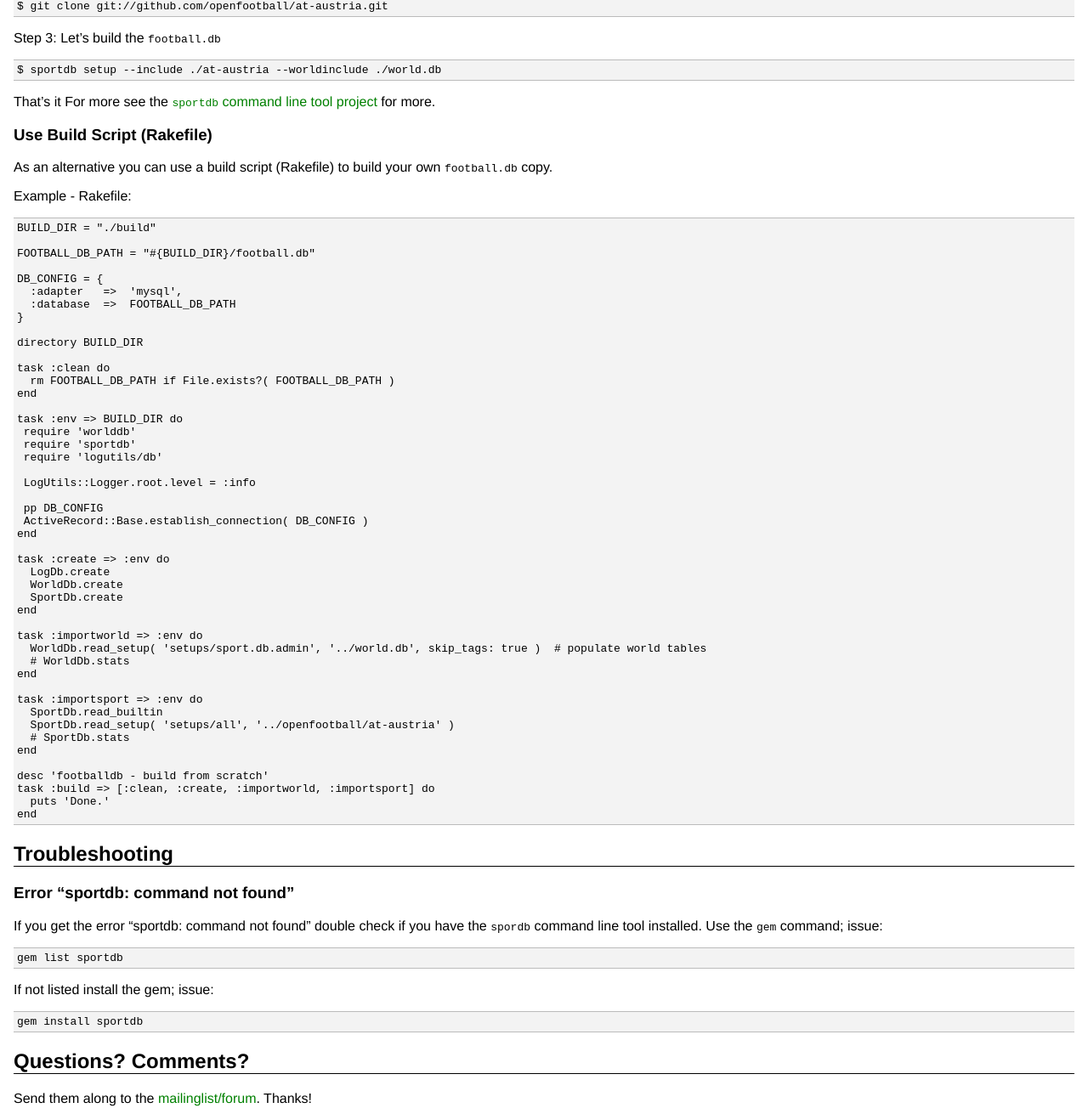
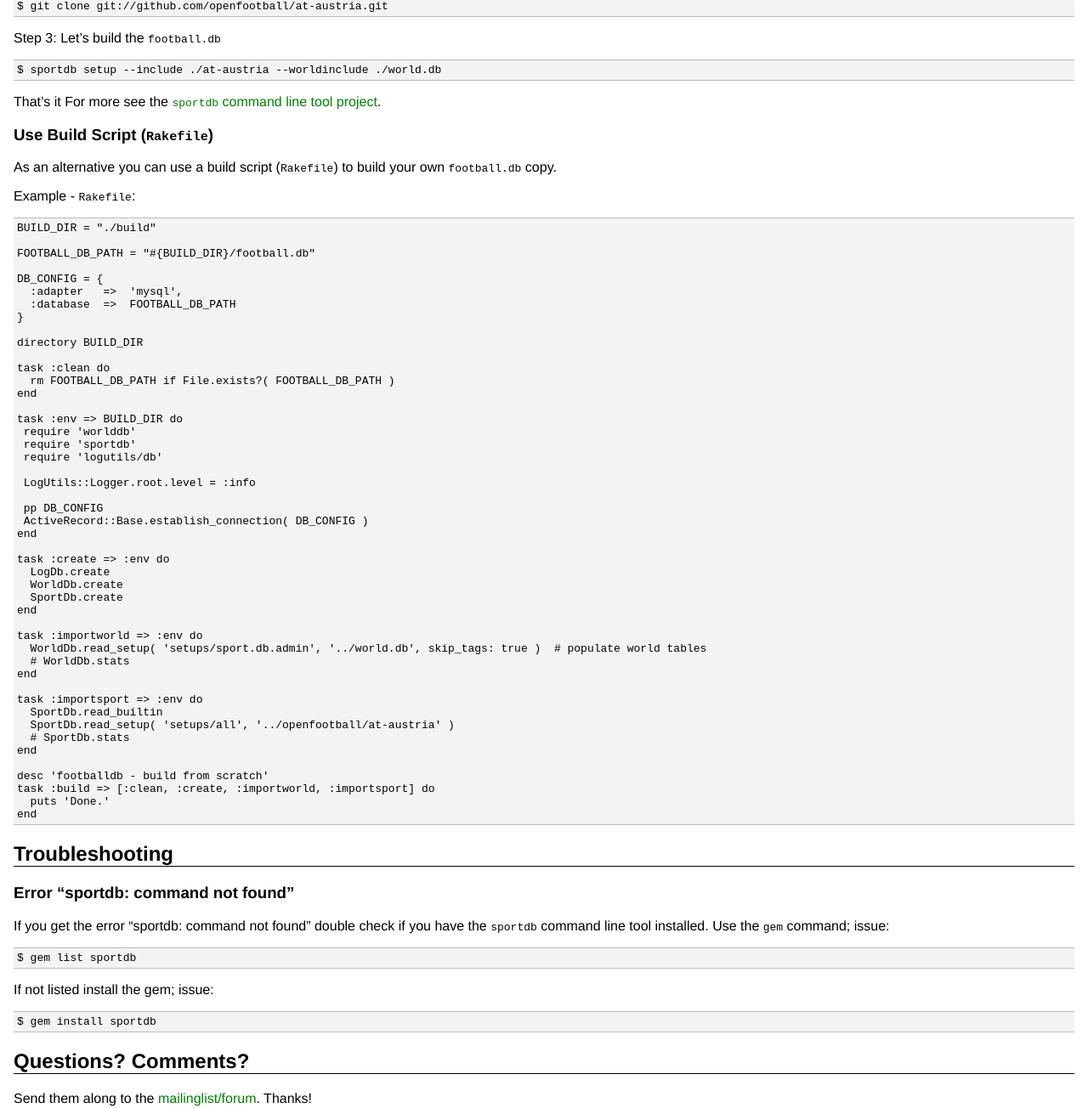
Before and after one commit to openfootball/openfootball.github.io, a Jekyll site: the page built from build.md, in a window 1280 px wide. Shown: the part 373-1677 px from the top of the page at 85% size. Built offline with Jekyll 4.4.1, drawn with Linux system fonts in a browser that asks for light colours.

Commit message:
Update build.md

```diff
--- a/build.md
+++ b/build.md
@@ -31,15 +31,14 @@ Step 3:  Let's build the `football.db`
 
     $ sportdb setup --include ./at-austria --worldinclude ./world.db
 
-That's it For more see the [`sportdb` command line tool project](https://github.com/geraldb/sport.db.ruby)
-for more.
+That's it For more see the [`sportdb` command line tool project](https://github.com/geraldb/sport.db.ruby).
 
 
-### Use Build Script (Rakefile)
+### Use Build Script (`Rakefile`)
 
-As an alternative you can use a build script (Rakefile) to build your own `football.db` copy.
+As an alternative you can use a build script (`Rakefile`) to build your own `football.db` copy.
 
-Example - Rakefile:
+Example - `Rakefile`:
 
 ~~~
 BUILD_DIR = "./build"
@@ -96,14 +95,14 @@ end
 
 ### Error "sportdb: command not found"
 
-If you get the error "sportdb: command not found" double check if you have the `spordb` command line tool installed.
+If you get the error "sportdb: command not found" double check if you have the `sportdb` command line tool installed.
 Use the `gem` command; issue:
 
-    gem list sportdb
+    $ gem list sportdb
 
 If not listed install the gem; issue:
 
-    gem install sportdb
+    $ gem install sportdb
 
 
 
```
